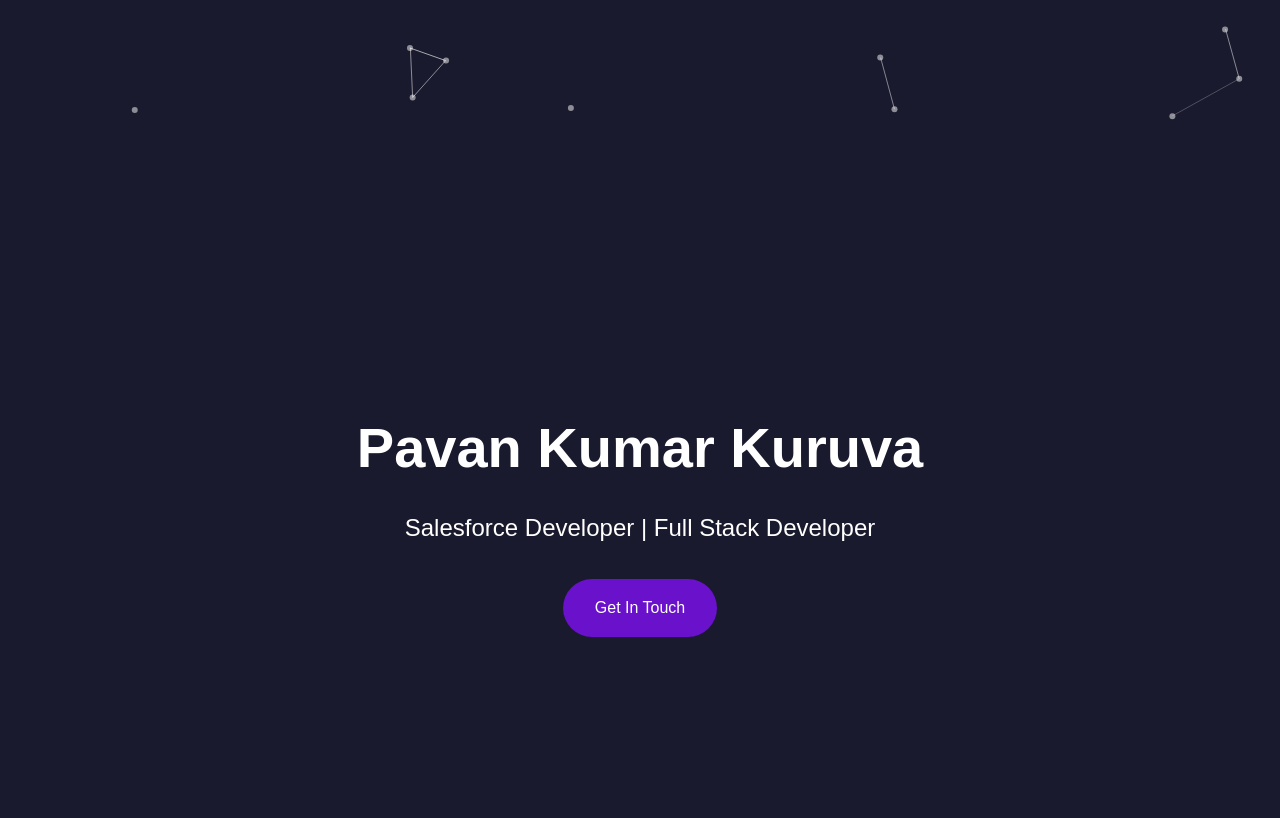
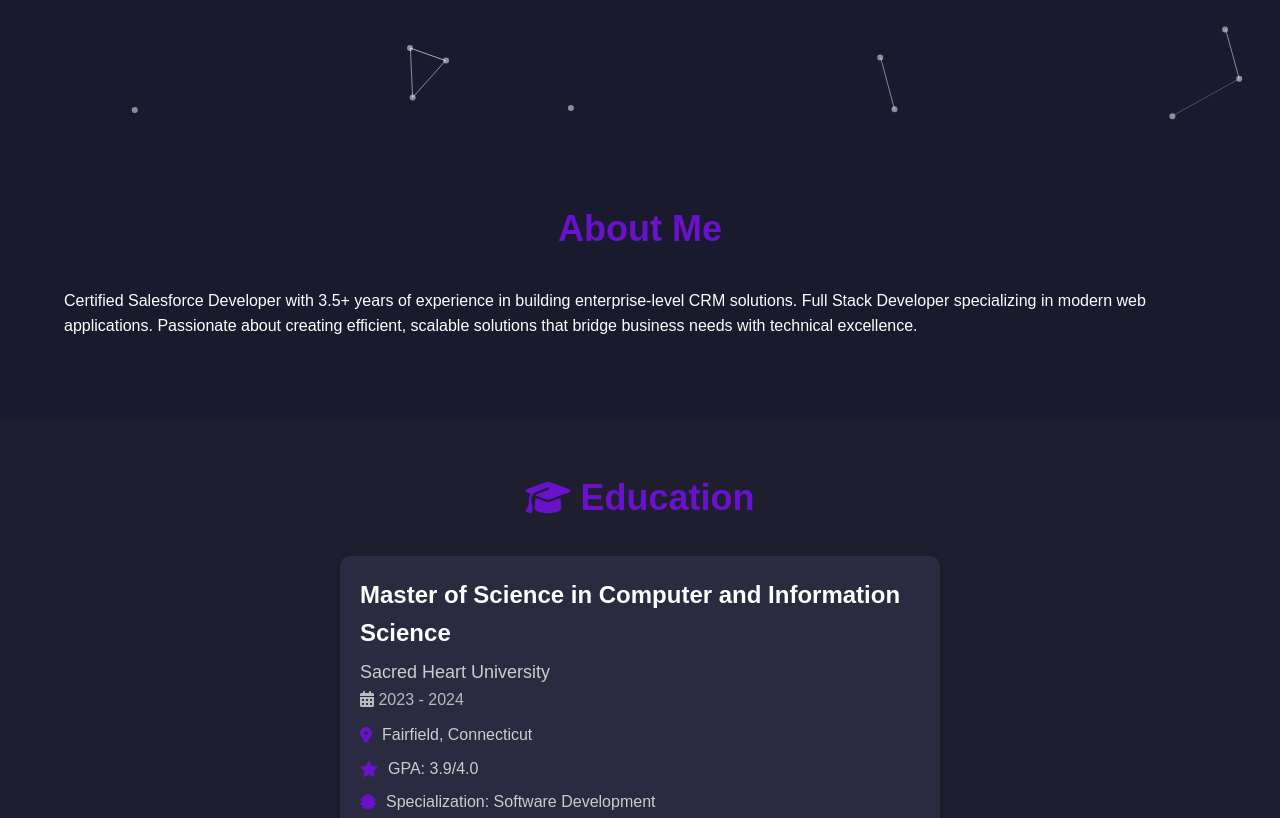
Before and after one commit to kuruvapavan/portfolio, a plain HTML site: page index.html in a window 1280 px wide. Shown: the part 680-1498 px from the top of the page. Drawn offline with nearby package versions, Linux system fonts and the light colour scheme; animation ran at ten frames a second.

Commit message:
Update index.html

```diff
--- a/index.html
+++ b/index.html
@@ -39,18 +39,7 @@
         <p>Salesforce Developer | Full Stack Developer</p>
         <a href="resume.pdf" target="_blank" class="cta-btn resume-download"><i class="fas fa-download"></i> Download Resume</a>
     </div>
-</section>
-
-
-    <!-- Hero Section -->
-    <section id="home" class="hero">
-      <div id="particles-js"></div>
-      <div class="hero-content" data-aos="fade-up">
-        <h1>Pavan Kumar Kuruva</h1>
-        <p>Salesforce Developer | Full Stack Developer</p>
-        <a href="#contact" class="cta-btn">Get In Touch</a>
-      </div>
-    </section>
+</section
 
     <!-- About Section -->
     <section id="about">
```
